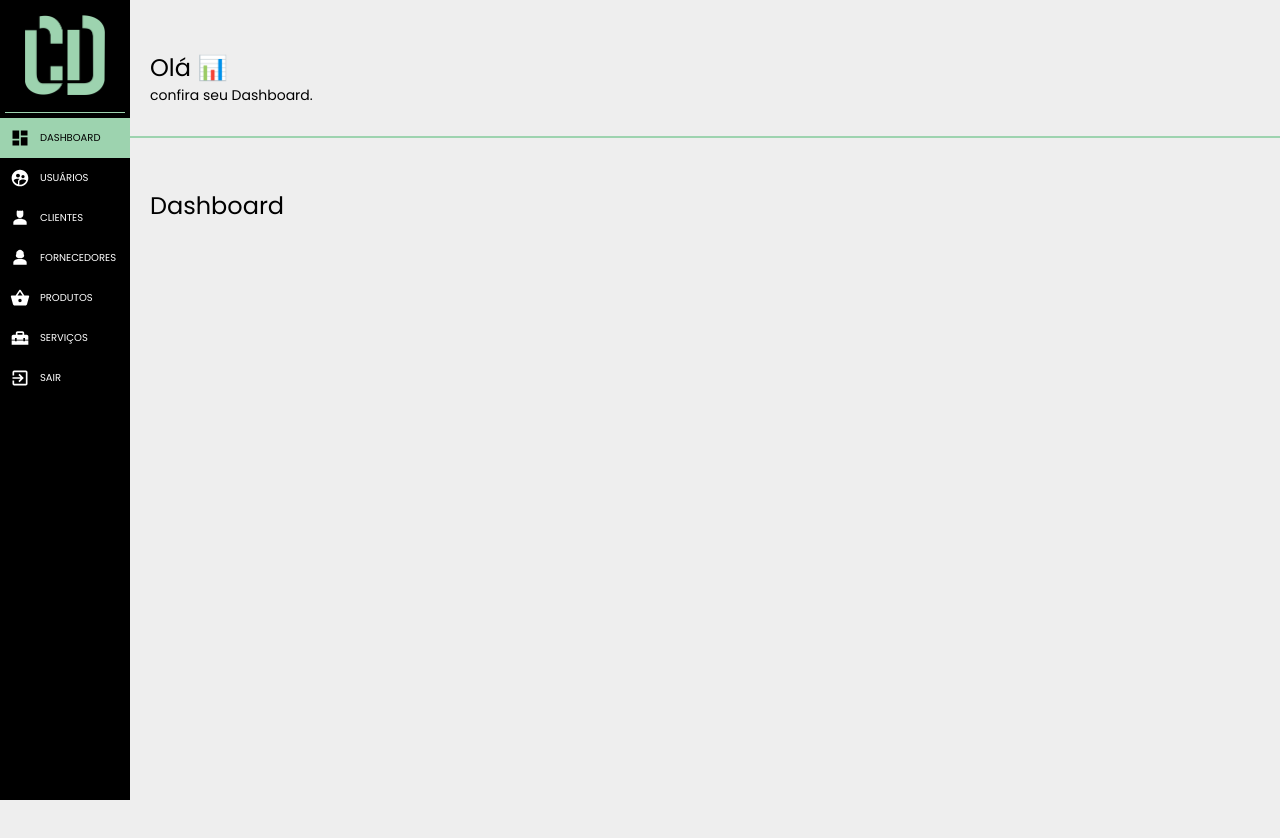
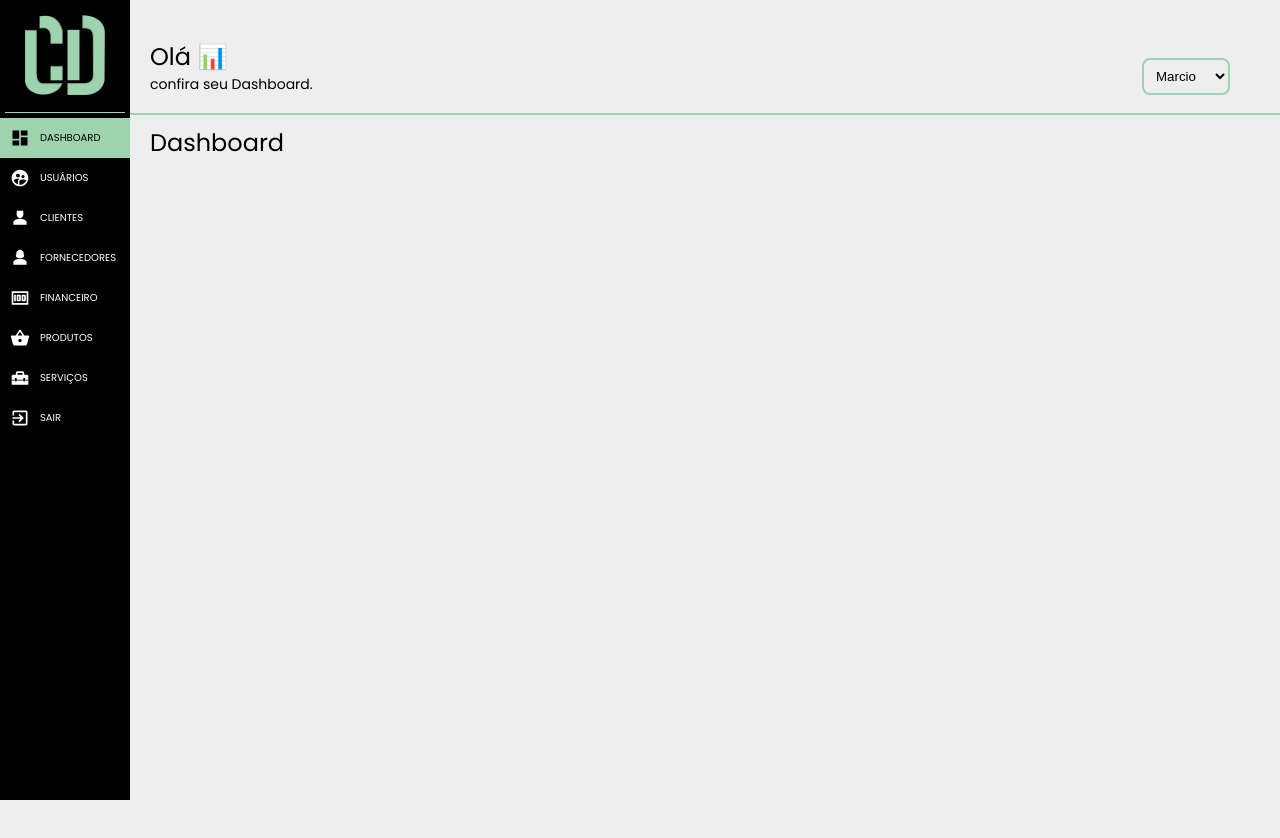
Before and after one commit to AlvesBelem/front_clickdesp, a Next.js app in the folder clickdesp/: page /dashboard in a window 1280 px wide. Shown: the top 838 px of the page. After the commit the page ends 800 px from the top, so only its background shows below. Built offline with nearby package versions, Linux system fonts and the light colour scheme.

Commit message:
add page scss

```diff
--- a/clickdesp/src/components/Sidebar/index.tsx
+++ b/clickdesp/src/components/Sidebar/index.tsx
@@ -7,9 +7,9 @@ import {
   MdShoppingBasket,
   MdHomeRepairService,
   MdOutlineExitToApp,
-  MdCarRepair,
   MdSupervisedUserCircle,
   MdPerson4,
+  MdMoney,
 } from "react-icons/md";
 import Link from "next/link";
 
@@ -18,6 +18,7 @@ const links = [
   { name: "usuários", icon: <MdSupervisedUserCircle />, url: "/users" },
   { name: "clientes", icon: <MdPerson4 />, url: "/clients" },
   { name: "Fornecedores", icon: <MdPerson3 />, url: "/suppliers" },
+  { name: "Financeiro", icon: <MdMoney />, url: "/finance" },
   { name: "produtos", icon: <MdShoppingBasket />, url: "/products" },
   { name: "serviços", icon: <MdHomeRepairService />, url: "/services" },
   { name: "sair", icon: <MdOutlineExitToApp />, url: "/teste" },
--- /dev/null
+++ b/clickdesp/src/components/UI/Select/index.tsx
@@ -0,0 +1,21 @@
+
+import styles from './styles.module.scss'
+
+interface SelectProps {
+  options: {
+    value: string | number;
+    label: string | number;
+  }[],
+}
+
+export function Select({ options }: SelectProps) {
+  return (
+    <select className={styles.select}>
+      {
+        options.map(option => (
+          <option value={option.value}>{option.label}</option>
+      ))
+      }
+    </select>
+  );
+}
--- /dev/null
+++ b/clickdesp/src/components/UI/Select/styles.module.scss
@@ -0,0 +1,14 @@
+.select {
+  max-width: 600px;
+  padding: 0.8rem;
+  background-color: transparent;
+  border: 2px solid var(--green-100);
+  border-radius: 0.8rem;
+  color: var(--black);
+  transition: filter 0.2s;
+  cursor: pointer;
+
+  &:hover {
+    filter: brightness(1.05);
+  }
+}
--- a/clickdesp/src/pages/dashboard/index.tsx
+++ b/clickdesp/src/pages/dashboard/index.tsx
@@ -3,10 +3,25 @@ import { Inter } from "next/font/google";
 import styles from "./styles.module.scss";
 import Heading from "@/components/Heading";
 import Layout from "@/components/Layout";
+import { Select } from "@/components/UI/Select";
 
 const inter = Inter({ subsets: ["latin"] });
 
 export default function Dashboard() {
+  const options = [
+    {
+      value: "01",
+      label: "Marcio",
+    },
+    {
+      value: "02",
+      label: "Marcelo",
+    },
+    {
+      value: "03",
+      label: "Michel",
+    },
+  ];
   return (
     <Layout>
       <Head>
@@ -17,9 +32,16 @@ export default function Dashboard() {
       </Head>
       <main className={styles.main}>
         <div className={styles.container}>
-          <Heading title="Olá 📊" subtitle="confira seu Dashboard." />
+          <div className={styles.salutation}>
+            <Heading title="Olá 📊" subtitle="confira seu Dashboard." />
+          </div>
+          <div className={styles.filter}>
+            <Select options={options} />
+          </div>
         </div>
-        <div className={styles.body}><h1>Dashboard</h1></div>
+        <div className={styles.body}>
+          <h1>Dashboard</h1>
+        </div>
       </main>
     </Layout>
   );
--- a/clickdesp/src/pages/dashboard/styles.module.scss
+++ b/clickdesp/src/pages/dashboard/styles.module.scss
@@ -1,5 +1,9 @@
 .container {
+  display: flex;
+  justify-content: space-between;
+  align-items: center;
   width: 100%;
+  height: 11.5rem;
   padding: 5rem;
   border-bottom: 2px solid var(--green-100);
   padding-bottom: 1rem;
@@ -8,6 +12,14 @@
 
 .body {
   width: 100%;
-  height: 100vh;
+  height: auto;
   padding: 5rem;
+  margin-top: -4rem;
 }
+
+
+
+.filter{
+  display: flex;
+  gap: .5rem;
+}
--- a/clickdesp/src/pages/users/styles.module.scss
+++ b/clickdesp/src/pages/users/styles.module.scss
@@ -1,5 +1,9 @@
 .container {
+  display: flex;
+  justify-content: space-between;
+  align-items: center;
   width: 100%;
+  height: 11.5rem;
   padding: 5rem;
   border-bottom: 2px solid var(--green-100);
   padding-bottom: 1rem;
@@ -7,7 +11,7 @@
 
 .body {
   width: 100%;
-    height: 100vh;
+  height: auto;
   padding: 5rem;
-    padding-bottom: 1rem;
+  margin-top: -4rem;
 }
```
Also changed, not shown: clickdesp/src/pages/users/index.tsx (+16 -12 lines). Lines whose indentation alone changed are shown as unchanged.
